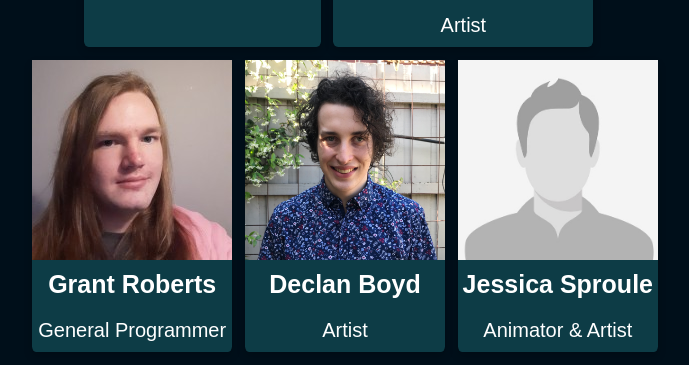
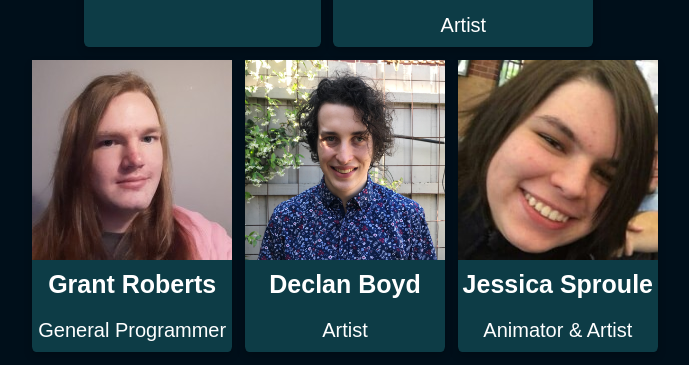
Before and after one commit to TumbleweedGames/website, a plain HTML site: page src/AboutUs.html in a window 1280 px wide. Shown: the part 436-801 px from the top of the page, without its empty margins (295-984 px from the left). Drawn offline with Linux system fonts and the light colour scheme.

Commit message:
Added jesses profile

```diff
--- a/src/AboutUs.html
+++ b/src/AboutUs.html
@@ -58,7 +58,7 @@
       </div>
 
       <div class="card">
-        <img src="images/placeholder.jpg" class="Avatar" alt="Avatar">
+        <img src="images/jessicaProfile.jpg" class="Avatar" alt="Avatar">
         <div class="container">
           <h1 class="staffName">Jessica Sproule</h1>
           <p class="staffRole">Animator & Artist</p>
```
Also changed, not shown: src/images/jessicaProfile.jpg (added).
